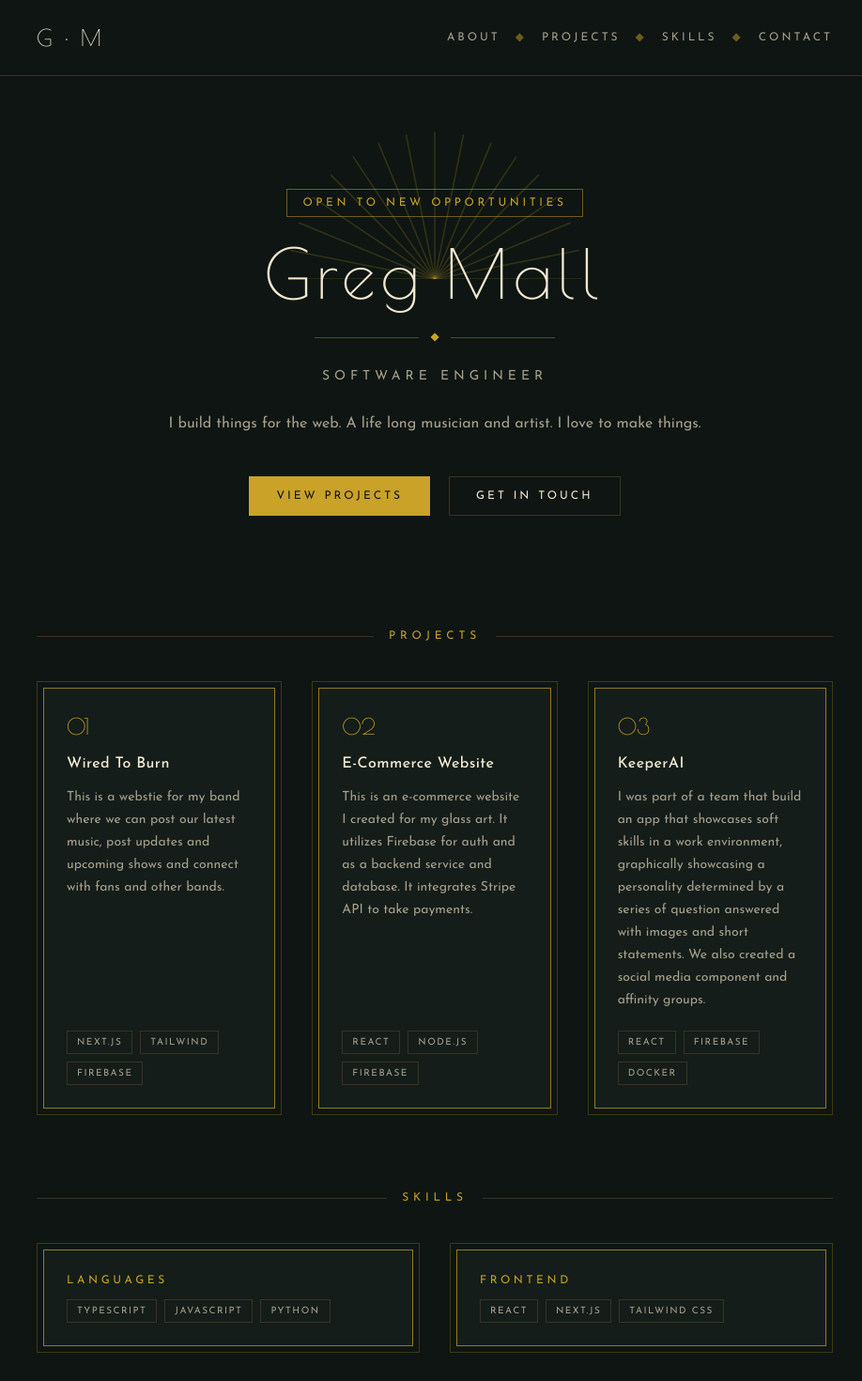
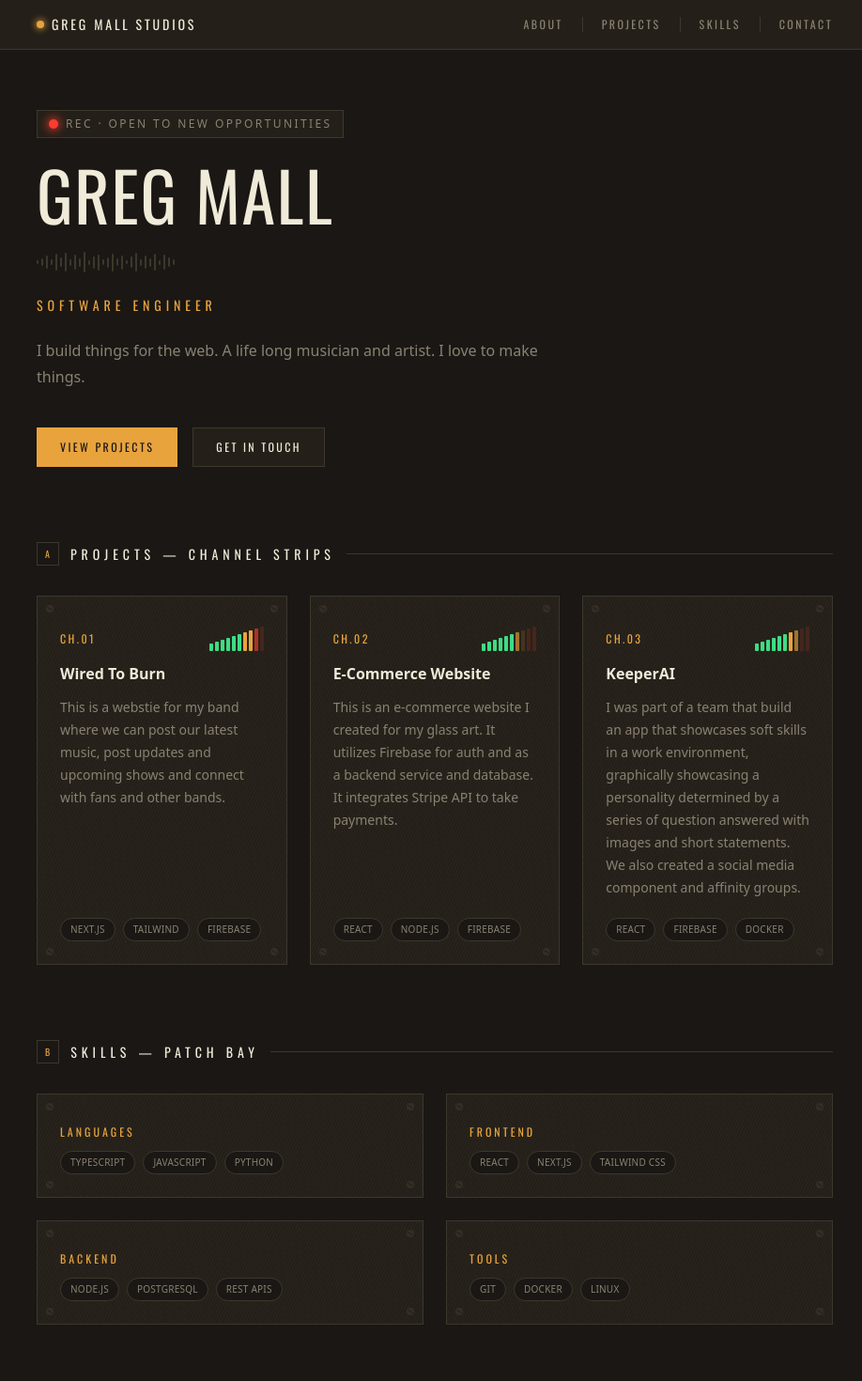
Before and after one commit to gregmall/new_portfolio, a Next.js app: page / in a window 1280 px wide. Shown: the top 1470 px of the page at 94% size, without its empty margins (177-1095 px from the left). Built offline with nearby package versions, Linux system fonts and the light colour scheme.

Commit message:
new look 21

```diff
--- a/app/functions.tsx
+++ b/app/functions.tsx
@@ -13,24 +13,114 @@ export function DateStamp() {
     getDate();
   }, []);
 
-  return <span>{date ?? "----.--.--"}</span>;
+  return <span>TAPE NO. {date ?? "----.--.--"}</span>;
 }
 
-export function Ornament({ className = "" }: { className?: string }) {
+export function Screw({ className = "" }: { className?: string }) {
   return (
-    <div className={`flex items-center gap-3 ${className}`}>
-      <span className="h-px flex-1 bg-accent/40" />
-      <span className="text-xs text-accent">&#9670;</span>
-      <span className="h-px flex-1 bg-accent/40" />
+    <svg viewBox="0 0 10 10" className={className} fill="none">
+      <circle cx="5" cy="5" r="4" fill="currentColor" opacity="0.6" />
+      <line
+        x1="2.5"
+        y1="3.5"
+        x2="7.5"
+        y2="6.5"
+        stroke="var(--background)"
+        strokeWidth="0.8"
+      />
+    </svg>
+  );
+}
+
+export function RackPanel({
+  children,
+  className = "",
+}: {
+  children: React.ReactNode;
+  className?: string;
+}) {
+  return (
+    <div
+      className={`rack-panel relative border border-border bg-card ${className}`}
+    >
+      <Screw className="absolute left-2 top-2 h-2.5 w-2.5 text-border" />
+      <Screw className="absolute right-2 top-2 h-2.5 w-2.5 text-border" />
+      <Screw className="absolute bottom-2 left-2 h-2.5 w-2.5 text-border" />
+      <Screw className="absolute bottom-2 right-2 h-2.5 w-2.5 text-border" />
+      {children}
     </div>
   );
 }
 
-export function SectionHeading({ children }: { children: React.ReactNode }) {
+const meterZones = [
+  "#3ddc84",
+  "#3ddc84",
+  "#3ddc84",
+  "#3ddc84",
+  "#3ddc84",
+  "#3ddc84",
+  "#e8a33d",
+  "#e8a33d",
+  "#ff3b30",
+  "#ff3b30",
+];
+
+export function LevelMeter({
+  level = 7,
+  className = "",
+}: {
+  level?: number;
+  className?: string;
+}) {
   return (
-    <div className="flex items-center gap-4">
-      <span className="h-px flex-1 bg-border" />
-      <h2 className="whitespace-nowrap text-xs uppercase tracking-[0.4em] text-accent">
+    <div className={`flex items-end gap-0.5 ${className}`}>
+      {meterZones.map((color, i) => (
+        <span
+          key={i}
+          className={i === level - 1 ? "meter-live rounded-[1px]" : "rounded-[1px]"}
+          style={{
+            width: "4px",
+            height: `${8 + i * 2}px`,
+            background: color,
+            opacity: i < level ? 1 : 0.15,
+          }}
+        />
+      ))}
+    </div>
+  );
+}
+
+export function Waveform({ className = "" }: { className?: string }) {
+  const heights = [
+    4, 8, 14, 6, 18, 10, 20, 7, 16, 9, 22, 5, 13, 17, 6, 11, 19, 8, 15, 4, 12,
+    20, 7, 14, 9, 18, 5, 16, 10, 6,
+  ];
+  return (
+    <div className={`flex items-center gap-[3px] ${className}`}>
+      {heights.map((h, i) => (
+        <span
+          key={i}
+          className="w-[2px] shrink-0 rounded-full bg-border"
+          style={{ height: `${h}px` }}
+        />
+      ))}
+    </div>
+  );
+}
+
+export function SectionHeading({
+  tag,
+  children,
+}: {
+  tag: string;
+  children: React.ReactNode;
+}) {
+  return (
+    <div className="flex items-center gap-3">
+      <span className="border border-border bg-background px-2 py-1 font-display text-[10px] uppercase tracking-widest text-accent-2">
+        {tag}
+      </span>
+      <h2 className="font-display text-sm uppercase tracking-[0.35em] text-foreground">
         {children}
       </h2>
       <span className="h-px flex-1 bg-border" />
@@ -38,46 +128,10 @@ export function SectionHeading({ children }: { children: React.ReactNode }) {
   );
 }
 
-export function Panel({
-  children,
-  className = "",
-}: {
-  children: React.ReactNode;
-  className?: string;
-}) {
-  return (
-    <div className={`border border-accent/25 p-1.5 ${className}`}>
-      <div className="flex h-full flex-col border border-accent/70 bg-card">
-        {children}
-      </div>
-    </div>
-  );
-}
-
 export function Tag({ children }: { children: React.ReactNode }) {
   return (
-    <span className="border border-border px-2.5 py-1 text-[10px] uppercase tracking-[0.15em] text-muted">
+    <span className="rounded-full border border-border bg-background px-2.5 py-1 text-[10px] uppercase tracking-wide text-muted">
       {children}
     </span>
   );
 }
-
-export function Sunburst({ className = "" }: { className?: string }) {
-  const rays = Array.from({ length: 17 });
-  return (
-    <svg
-      viewBox="0 0 200 100"
-      className={className}
-      fill="none"
-      stroke="currentColor"
-      strokeWidth="1"
-    >
-      {rays.map((_, i) => {
-        const angle = (Math.PI / (rays.length - 1)) * i;
-        const x2 = 100 + 98 * Math.cos(angle);
-        const y2 = 100 - 98 * Math.sin(angle);
-        return <line key={i} x1="100" y1="100" x2={x2} y2={y2} />;
-      })}
-    </svg>
-  );
-}
--- a/app/globals.css
+++ b/app/globals.css
@@ -1,13 +1,13 @@
 @import "tailwindcss";
 
 :root {
-  --background: #0e1512;
-  --foreground: #f3e9d2;
-  --muted: #a79f8c;
-  --accent: #c9a227;
-  --accent-2: #0f6b5c;
-  --card: #141d19;
-  --border: #3a3226;
+  --background: #1a1714;
+  --foreground: #f0ead9;
+  --muted: #8a8172;
+  --accent: #ff3b30;
+  --accent-2: #e8a33d;
+  --card: #242019;
+  --border: #3d372c;
 }
 
 @theme inline {
@@ -18,12 +18,46 @@
   --color-accent-2: var(--accent-2);
   --color-card: var(--card);
   --color-border: var(--border);
-  --font-sans: var(--font-josefin-sans), ui-sans-serif, system-ui, sans-serif;
-  --font-display: var(--font-poiret-one);
+  --font-sans: ui-sans-serif, system-ui, sans-serif;
+  --font-display: var(--font-oswald);
 }
 
 body {
   background-color: var(--background);
   color: var(--foreground);
-  font-family: var(--font-josefin-sans), ui-sans-serif, system-ui, sans-serif;
+  font-family: ui-sans-serif, system-ui, sans-serif;
 }
+
+.rack-panel {
+  background-image: repeating-linear-gradient(
+    115deg,
+    rgba(255, 255, 255, 0.025) 0px,
+    rgba(255, 255, 255, 0.025) 1px,
+    transparent 1px,
+    transparent 3px
+  );
+}
+
+.console-press {
+  transition:
+    transform 100ms ease,
+    box-shadow 100ms ease;
+}
+
+.console-press:active {
+  transform: translateY(2px);
+}
+
+@keyframes meter-pulse {
+  0%,
+  100% {
+    opacity: 1;
+  }
+  50% {
+    opacity: 0.55;
+  }
+}
+
+.meter-live {
+  animation: meter-pulse 1.6s ease-in-out infinite;
+}
--- a/app/layout.tsx
+++ b/app/layout.tsx
@@ -1,17 +1,11 @@
 import type { Metadata } from "next";
-import { Josefin_Sans, Poiret_One } from "next/font/google";
+import { Oswald } from "next/font/google";
 import "./globals.css";
 
-const poiretOne = Poiret_One({
-  variable: "--font-poiret-one",
+const oswald = Oswald({
+  variable: "--font-oswald",
   subsets: ["latin"],
-  weight: "400",
-});
-
-const josefinSans = Josefin_Sans({
-  variable: "--font-josefin-sans",
-  subsets: ["latin"],
-  weight: ["400", "500", "600"],
+  weight: ["400", "500", "600", "700"],
 });
 
 export const metadata: Metadata = {
@@ -27,7 +21,7 @@ export default function RootLayout({
   return (
     <html
       lang="en"
-      className={`${poiretOne.variable} ${josefinSans.variable} h-full antialiased scroll-smooth`}
+      className={`${oswald.variable} h-full antialiased scroll-smooth`}
     >
       <body className="min-h-full flex flex-col bg-background text-foreground">
         {children}
--- a/app/page.tsx
+++ b/app/page.tsx
@@ -3,11 +3,11 @@
 import { Link as ScrollLink, Element } from "react-scroll";
 import {
   DateStamp,
-  Ornament,
-  Panel,
+  LevelMeter,
+  RackPanel,
   SectionHeading,
-  Sunburst,
   Tag,
+  Waveform,
 } from "./functions";
 
 const projects = [
@@ -17,6 +17,7 @@ const projects = [
       "This is a webstie for my band where we can post our latest music, post updates and upcoming shows and connect with fans and other bands.",
     tech: ["Next.js", "Tailwind", "Firebase"],
     href: "https://wiredtoburn.com",
+    level: 9,
   },
   {
     name: "E-Commerce Website",
@@ -24,6 +25,7 @@ const projects = [
       "This is an e-commerce website I created for my glass art. It utilizes Firebase for auth and as a backend service and database. It integrates Stripe API to take payments. ",
     tech: ["React", "Node.js", "Firebase"],
     href: "https://synthesisglass.com",
+    level: 7,
   },
   {
     name: "KeeperAI",
@@ -31,6 +33,7 @@ const projects = [
       "I was part of a team that build an app that showcases soft skills in a work environment, graphically showcasing a personality determined by a series of question answered with images and short statements.  We also created a social media component and affinity groups. ",
     tech: ["React", "Firebase", "Docker"],
     href: "https://keeper-hr-test.web.app/home",
+    level: 8,
   },
 ];
 
@@ -87,27 +90,28 @@ const navLinks = [
 export default function Home() {
   return (
     <div className="flex flex-1 flex-col">
-      <header className="border-b border-border">
-        <nav className="mx-auto flex w-full max-w-4xl flex-wrap items-center justify-between gap-x-6 gap-y-2 px-6 py-6">
+      <header className="border-b border-border bg-card">
+        <nav className="mx-auto flex w-full max-w-4xl flex-wrap items-center justify-between gap-x-6 gap-y-2 px-6 py-4">
           <ScrollLink
             to="about"
             smooth
             duration={400}
-            offset={-40}
-            className="cursor-pointer font-display text-2xl tracking-[0.15em] text-foreground"
+            offset={-56}
+            className="flex cursor-pointer items-center gap-2 font-display text-sm uppercase tracking-[0.2em] text-foreground"
           >
-            G · M
+            <span className="h-2 w-2 rounded-full bg-accent-2 shadow-[0_0_6px_2px_rgba(232,163,61,0.6)]" />
+            Greg Mall Studios
           </ScrollLink>
-          <ul className="flex items-center gap-4 text-xs uppercase tracking-[0.25em] text-muted">
+          <ul className="flex items-center gap-5 font-display text-xs uppercase tracking-[0.2em] text-muted">
             {navLinks.map((link, i) => (
-              <li key={link.to} className="flex items-center gap-4">
-                {i > 0 && <span className="text-accent/50">&#9670;</span>}
+              <li key={link.to} className="flex items-center gap-5">
+                {i > 0 && <span className="h-4 w-px bg-border" />}
                 <ScrollLink
                   to={link.to}
                   smooth
                   duration={400}
-                  offset={-40}
-                  className="cursor-pointer transition-colors hover:text-accent"
+                  offset={-56}
+                  className="cursor-pointer transition-colors hover:text-accent-2"
                 >
                   {link.label}
                 </ScrollLink>
@@ -117,31 +121,32 @@ export default function Home() {
         </nav>
       </header>
 
-      <main className="mx-auto flex w-full max-w-4xl flex-1 flex-col gap-20 px-6 py-20">
+      <main className="mx-auto flex w-full max-w-4xl flex-1 flex-col gap-20 px-6 py-16">
         <Element name="about">
-          <section className="relative flex flex-col items-center gap-6 py-10 text-center">
-            <Sunburst className="pointer-events-none absolute top-0 left-1/2 h-40 w-96 -translate-x-1/2 -translate-y-6 text-accent/20" />
-            <span className="relative border border-accent/50 px-4 py-1.5 text-xs uppercase tracking-[0.3em] text-accent">
-              Open To New Opportunities
+          <section className="flex flex-col items-start gap-6">
+            <span className="inline-flex items-center gap-2 border border-border bg-card px-3 py-1.5 text-xs uppercase tracking-[0.2em] text-muted">
+              <span className="h-2.5 w-2.5 rounded-full bg-accent shadow-[0_0_8px_3px_rgba(255,59,48,0.55)]" />
+              Rec &middot; Open To New Opportunities
             </span>
-            <h1 className="relative font-display text-6xl tracking-[0.08em] text-foreground sm:text-7xl">
+
+            <h1 className="font-display text-5xl uppercase tracking-wide text-foreground sm:text-7xl">
               Greg Mall
             </h1>
-            <Ornament className="w-64" />
-            <p className="text-sm uppercase tracking-[0.35em] text-muted">
+            <Waveform className="h-6" />
+            <p className="font-display text-sm uppercase tracking-[0.35em] text-accent-2">
               Software Engineer
             </p>
-            <p className="max-w-xl leading-8 text-muted">
+            <p className="max-w-xl leading-7 text-muted">
               I build things for the web. A life long musician and artist. I
               love to make things.
             </p>
-            <div className="flex flex-wrap items-center justify-center gap-5 pt-4 text-xs uppercase tracking-[0.25em]">
+            <div className="flex flex-wrap items-center gap-4 pt-4">
               <ScrollLink
                 to="projects"
                 smooth
                 duration={400}
-                offset={-40}
-                className="cursor-pointer border border-accent bg-accent px-7 py-3 text-background transition-colors hover:bg-transparent hover:text-accent"
+                offset={-56}
+                className="console-press cursor-pointer border border-accent-2 bg-accent-2 px-6 py-3 font-display text-xs uppercase tracking-[0.2em] text-background"
               >
                 View Projects
               </ScrollLink>
@@ -149,8 +154,8 @@ export default function Home() {
                 to="contact"
                 smooth
                 duration={400}
-                offset={-40}
-                className="cursor-pointer border border-border px-7 py-3 text-foreground transition-colors hover:border-accent hover:text-accent"
+                offset={-56}
+                className="console-press cursor-pointer border border-border bg-card px-6 py-3 font-display text-xs uppercase tracking-[0.2em] text-foreground"
               >
                 Get In Touch
               </ScrollLink>
@@ -159,9 +164,9 @@ export default function Home() {
         </Element>
 
         <Element name="projects">
-          <section className="flex flex-col gap-10">
-            <SectionHeading>Projects</SectionHeading>
-            <div className="grid gap-8 sm:grid-cols-2 lg:grid-cols-3">
+          <section className="flex flex-col gap-8">
+            <SectionHeading tag="A">Projects — Channel Strips</SectionHeading>
+            <div className="grid gap-6 sm:grid-cols-2 lg:grid-cols-3">
               {projects.map((project, i) => (
                 <a
                   key={project.name}
@@ -169,12 +174,15 @@ export default function Home() {
                   target="_blank"
                   rel="noopener noreferrer"
                 >
-                  <Panel className="h-full">
-                    <div className="flex h-full flex-col gap-3 p-6">
-                      <span className="font-display text-2xl text-accent">
-                        {String(i + 1).padStart(2, "0")}
+                  <RackPanel className="h-full">
+                    <div className="flex h-full flex-col gap-3 px-6 pb-6 pt-8">
+                      <div className="flex items-center justify-between">
+                        <span className="font-display text-xs uppercase tracking-[0.2em] text-accent-2">
+                          CH.{String(i + 1).padStart(2, "0")}
                         </span>
-                      <h3 className="text-base font-medium tracking-wide text-foreground">
+                        <LevelMeter level={project.level} />
+                      </div>
+                      <h3 className="text-base font-semibold text-foreground">
                         {project.name}
                       </h3>
                       <p className="text-sm leading-6 text-muted">
@@ -186,7 +194,7 @@ export default function Home() {
                         ))}
                       </div>
                     </div>
-                  </Panel>
+                  </RackPanel>
                 </a>
               ))}
             </div>
@@ -194,13 +202,13 @@ export default function Home() {
         </Element>
 
         <Element name="skills">
-          <section className="flex flex-col gap-10">
-            <SectionHeading>Skills</SectionHeading>
-            <div className="grid gap-8 sm:grid-cols-2">
+          <section className="flex flex-col gap-8">
+            <SectionHeading tag="B">Skills — Patch Bay</SectionHeading>
+            <div className="grid gap-6 sm:grid-cols-2">
               {skills.map((group) => (
-                <Panel key={group.category}>
-                  <div className="flex flex-col gap-3 p-6">
-                    <h3 className="text-xs uppercase tracking-[0.3em] text-accent">
+                <RackPanel key={group.category}>
+                  <div className="flex flex-col gap-3 px-6 pb-6 pt-8">
+                    <h3 className="font-display text-xs uppercase tracking-[0.25em] text-accent-2">
                       {group.category}
                     </h3>
                     <div className="flex flex-wrap gap-2">
@@ -209,20 +217,20 @@ export default function Home() {
                       ))}
                     </div>
                   </div>
-                </Panel>
+                </RackPanel>
               ))}
             </div>
           </section>
         </Element>
 
         <Element name="contact">
-          <section className="flex flex-col items-center gap-8 text-center">
-            <SectionHeading>Contact</SectionHeading>
-            <Panel className="w-full">
-              <div className="flex flex-col items-center gap-6 p-10">
+          <section className="flex flex-col items-center gap-6 text-center">
+            <SectionHeading tag="C">Contact — Master Bus</SectionHeading>
+            <RackPanel className="w-full">
+              <div className="flex flex-col items-center gap-6 px-6 pb-10 pt-10">
                 <p className="max-w-xl leading-7 text-muted">
                   Open to new opportunities and interesting projects. Reach
-                  out through any of the links below.
+                  out through any of the outputs below.
                 </p>
                 <ul className="flex gap-6">
                   {socials.map((social) => (
@@ -236,31 +244,36 @@ export default function Home() {
                         }
                         rel="noopener noreferrer"
                         aria-label={social.label}
-                        className="flex h-12 w-12 items-center justify-center border border-border text-foreground transition-colors hover:border-accent hover:text-accent"
+                        className="console-press flex flex-col items-center gap-2"
                       >
+                        <span className="flex h-14 w-14 items-center justify-center rounded-full border-2 border-border bg-background text-foreground transition-colors hover:border-accent-2 hover:text-accent-2">
                           <svg
                             viewBox="0 0 24 24"
                             fill="none"
                             stroke="currentColor"
-                          strokeWidth="1.4"
+                            strokeWidth="1.5"
                             className="h-5 w-5"
                           >
                             {social.icon}
                           </svg>
+                        </span>
+                        <span className="font-display text-[10px] uppercase tracking-[0.2em] text-muted">
+                          {social.label}
+                        </span>
                       </a>
                     </li>
                   ))}
                 </ul>
               </div>
-            </Panel>
+            </RackPanel>
           </section>
         </Element>
       </main>
 
-      <footer className="border-t border-border px-6 py-10 text-center">
-        <Ornament className="mx-auto mb-4 max-w-xs" />
-        <p className="text-xs uppercase tracking-[0.3em] text-muted">
-          Greg Mall &mdash; Software Engineer &middot; <DateStamp />
+      <footer className="border-t border-border bg-card px-6 py-8 text-center">
+        <Waveform className="mx-auto mb-4 h-4 justify-center" />
+        <p className="font-display text-[11px] uppercase tracking-[0.25em] text-muted">
+          Greg Mall &middot; Software Engineer &middot; <DateStamp />
         </p>
       </footer>
     </div>
```
Lines whose indentation alone changed are shown as unchanged.
